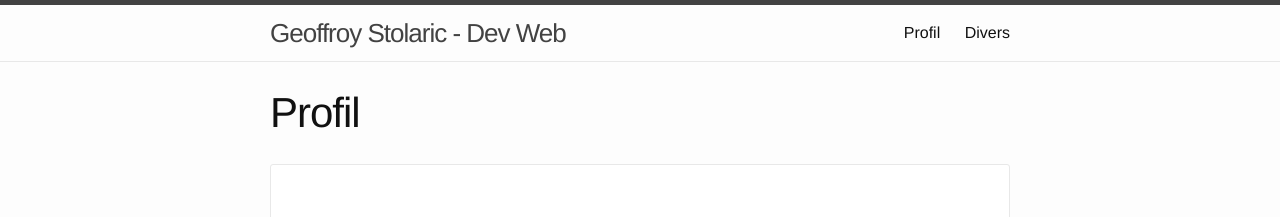
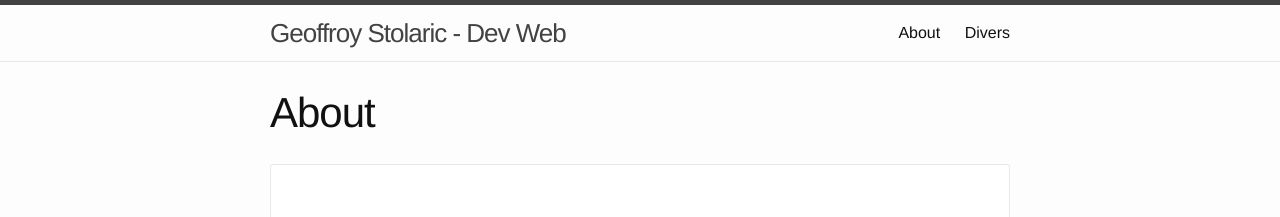
Before and after one commit to marmits/marmits.github.io, a Jekyll site: the page built from about.md, in a window 1280 px wide. Shown: the top 217 px of the page. Built offline with Jekyll 4.4.1, drawn with Linux system fonts in a browser that asks for light colours.

Commit message:
Test interface 7

```diff
--- a/_sass/_base.scss
+++ b/_sass/_base.scss
@@ -131,11 +131,12 @@
     border: 1px solid $grey-color-light;
     border-radius: 3px;
     background-color: #eef;
+    &.about{
+        background-color: #FFF;
+    }
 }
 
-pre.profil{
-    background-color: #FFF;
-}
+
 
 code {
     padding: 1px 5px;
--- a/about.md
+++ b/about.md
@@ -1,7 +1,7 @@
 ---
 layout: page
-title: Profil
-permalink: /profil/
+title: About
+permalink: /about/
 ---
 
 <style>
@@ -11,7 +11,7 @@
 g { color: Green }
 b { color: #0969DA ;font-size: 1em;}
 </style>
-<pre class="profil">
+<pre class="about">
 
 
                                                 ..
```
